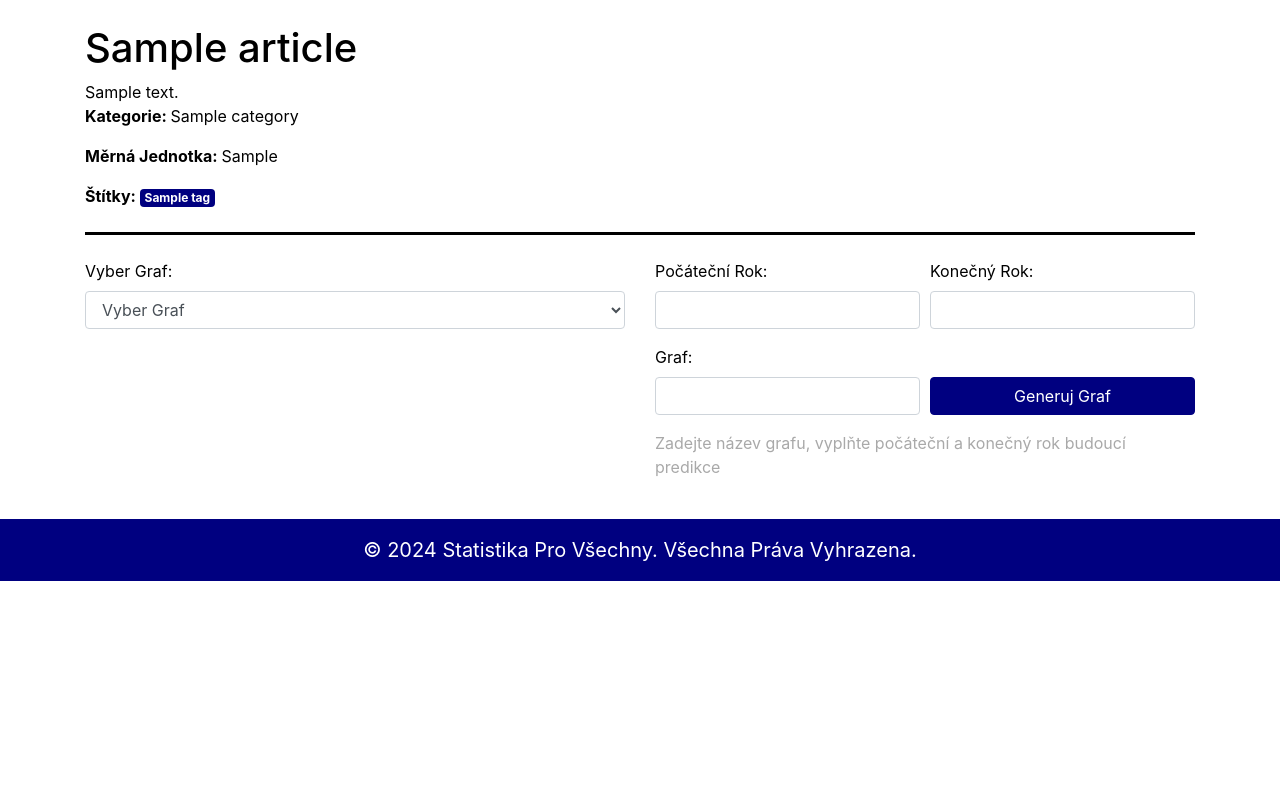
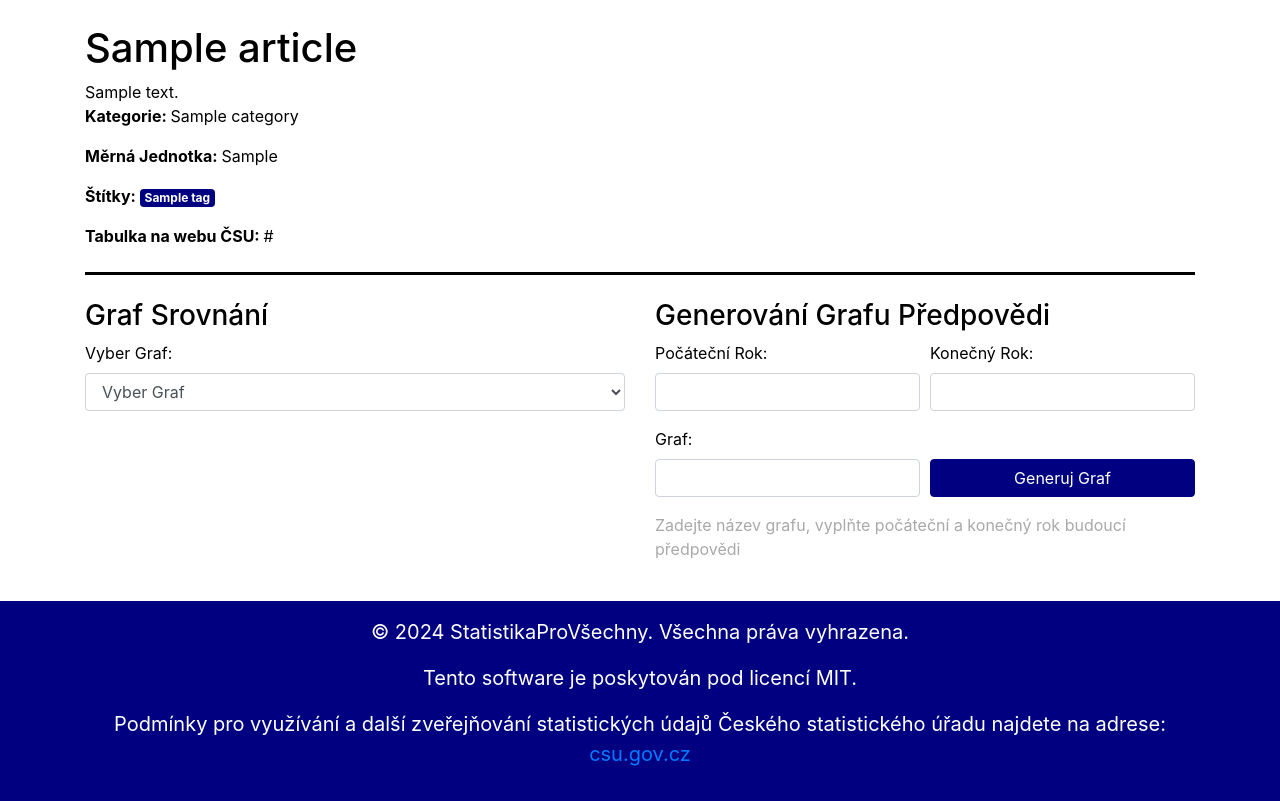
Before and after one commit to Sylteon/StatistikaProVsechny, a Django app: page /blog/article/1/ in a window 1280 px wide. Shown: the part 94-895 px from the top of the page. Before the commit the page ends 675 px from the top, so only its background shows below. Run offline with Django 4.2, Linux system fonts and the light colour scheme; tables that the repository leaves empty hold one stand-in row (values such as "Sample post"); some libraries are stand-ins or nearby versions.

Commit message:
licencování footer, referencování čsu, finální čeština

```diff
--- a/spv_project/settings.py
+++ b/spv_project/settings.py
@@ -147,7 +147,7 @@
 CORS_ALLOW_ALL_ORIGINS = True
 
 AZURE_ACCOUNT_NAME = 'statistikaprovsechnyweb'
-AZURE_ACCOUNT_KEY = 'a'
+AZURE_ACCOUNT_KEY = 'iYnijCk1vCs5FngEJeE5TLcqQGzrqpBID8odz5oEMZQma/A7TCOsSijYNcHZuJSfRv//kvPPj7Op+AStSttg9g=='
 AZURE_CONTAINER = 'media'
 AZURE_CONTAINER_EXCEL= 'excel'
 
--- a/templates/blog/about.html
+++ b/templates/blog/about.html
@@ -3,7 +3,7 @@
 {% block content %}
 {% load static %}
 <div class="container mt-4">
-    <h1>About Us</h1>
+    <h1>O nás</h1>
     <p class = "about">Jakožto člověka, který se zajímá o data a jejich zpracování mne již dlouhou dobu trápilo že na webu Českého
         statistického úřadu (ČSÚ) jsou pouze data vybraná a mnohdy jen na rok současný či předchozí. A tudíž mne napadlo
         vzít meziroční data která jsou volně přístupná a vizualizovat je. To dle mého názoru není věc dostatečná, něco tomuto
--- a/templates/blog/article.html
+++ b/templates/blog/article.html
@@ -9,12 +9,14 @@
             <span class="badge badge-primary">{{ tag.name }}</span>
         {% endfor %}
     </p>
+    <p><b>Tabulka na webu ČSU: </b>{{ article.excel_file.csu_url}}</p>
 
     <hr class="my-4" style="border-top: 3px solid #000;">
 
     {% if article.excel_file %}
     <div class="row mt-4">
         <div class="col-md-6">
+            <h3>Graf Srovnání</h3>
             <form id="rowForm">
                 <label for="row">Vyber Graf:</label>
                 <select name="row" id="row" onchange="updateGraph()" class="form-control">
@@ -26,6 +28,7 @@
             </form>
         </div>
         <div class="col-md-6">
+            <h3>Generování Grafu Předpovědi</h3>
             <form id="graphForm" method="POST" action="{% url 'blog:check_row_and_years' %}">
                 {% csrf_token %}
                 <input type="hidden" name="article_id" value="{{ article.id }}">
@@ -50,7 +53,7 @@
                         <button type="submit" class="btn btn-primary w-100">Generuj Graf</button>
                     </div>
                 </div>
-                <p style="color:  darkgray;">Zadejte název grafu, vyplňte počáteční a konečný rok budoucí predikce </p>
+                <p style="color:  darkgray;">Zadejte název grafu, vyplňte počáteční a konečný rok budoucí předpovědi </p>
             </form>
         </div>
     </div>
--- a/templates/blog/article_list.html
+++ b/templates/blog/article_list.html
@@ -14,7 +14,7 @@
                 <div class="card-body">
                     <h3 class="card-title">{{ article.title }}</h3>
                     <p class="card-text">{{ article.perex|striptags }}</p>
-                    <a href="{% url 'blog:article' article.id %}" class="btn btn-primary">Read more</a>
+                    <a href="{% url 'blog:article' article.id %}" class="btn btn-primary">Celý článek</a>
                 </div>
             </div>
         </div>
--- a/templates/blog/base.html
+++ b/templates/blog/base.html
@@ -44,7 +44,10 @@
     {% block footer %}
     <footer class="footer mt-auto py-3">
         <div class="container text-center">
-            <span class="text-white">© 2024 Statistika Pro Všechny. Všechna Práva Vyhrazena.</span>
+            <span class="text-white">
+                <p> © 2024 StatistikaProVšechny. Všechna práva vyhrazena.</p>
+                <p> Tento software je poskytován pod licencí MIT.</p>
+                <p> Podmínky pro využívání a další zveřejňování statistických údajů Českého statistického úřadu najdete na adrese: <a href="https://csu.gov.cz/podminky_pro_vyuzivani_a_dalsi_zverejnovani_statistickych_udaju_csu">csu.gov.cz</a></p></span>
         </div>
     </footer>
     {% endblock %}
--- a/templates/blog/index.html
+++ b/templates/blog/index.html
@@ -10,7 +10,7 @@
                 <div class="card-body">
                     <h3 class="card-title">{{ article.title }}</h3>
                     <p class="card-text">{{ article.perex|striptags}}</p>
-                    <a href="{% url 'blog:article' article.id %}" class="btn btn-primary">Read more</a>
+                    <a href="{% url 'blog:article' article.id %}" class="btn btn-primary">Celý článek</a>
                 </div>
             </div>
         </div>
```
